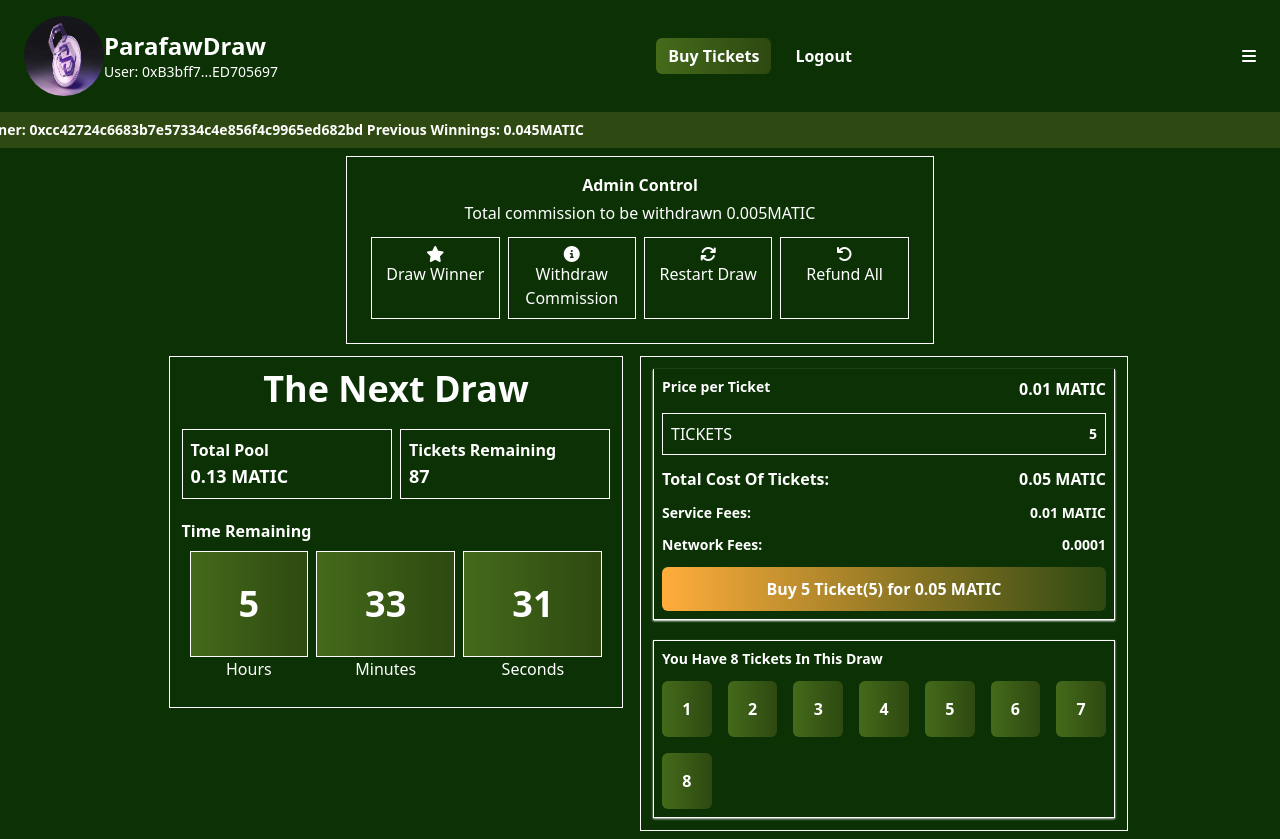
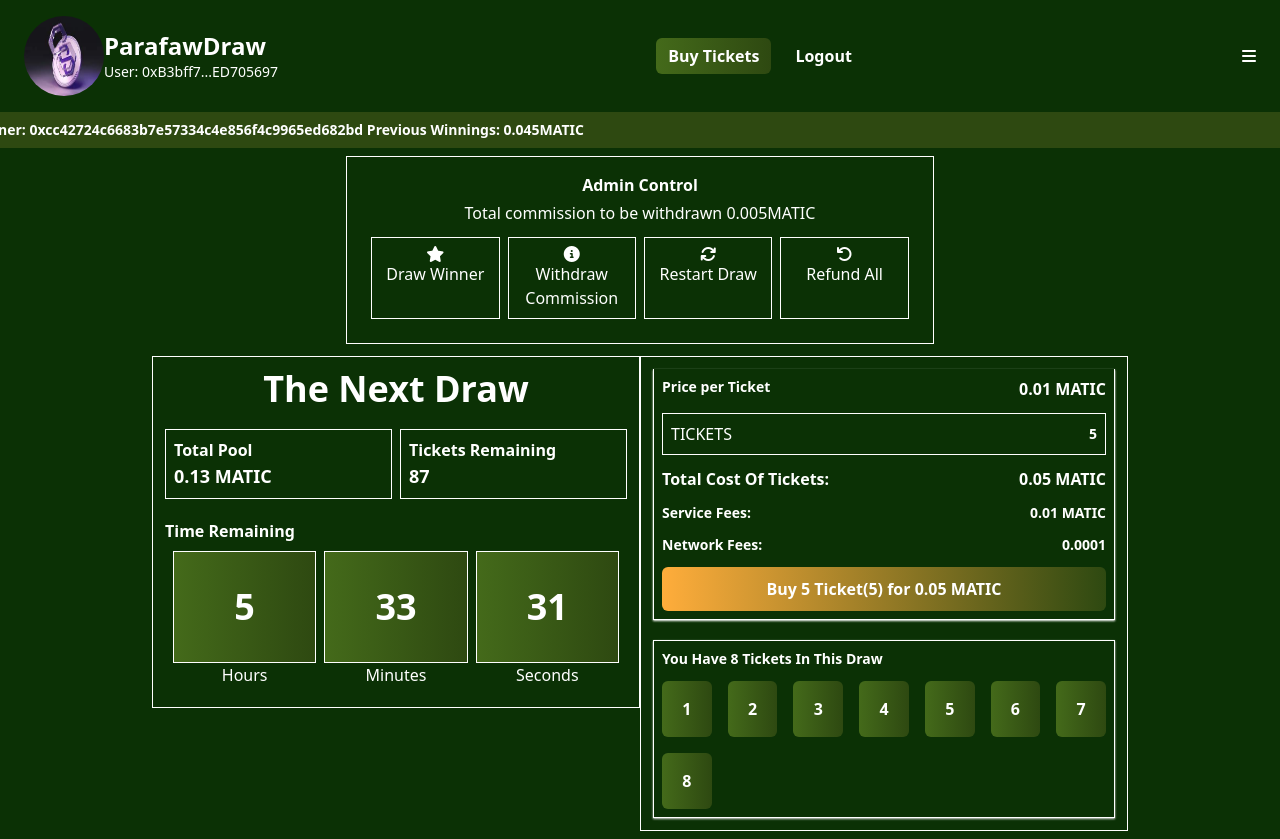
Before and after one commit to ekoxyprince/lottery-app-web3, a React (Vite) app: page / in a window 1280 px wide. Built offline with nearby package versions, Linux system fonts and the light colour scheme.

Commit message:
Initial commit

```diff
--- a/src/assets/css/main.css
+++ b/src/assets/css/main.css
@@ -593,6 +593,14 @@ video {
   height: 80px;
 }
 
+.h-\[10rem\] {
+  height: 10rem;
+}
+
+.h-\[5rem\] {
+  height: 5rem;
+}
+
 .max-h-\[22rem\] {
   max-height: 22rem;
 }
@@ -611,6 +619,10 @@ video {
 
 .w-\[80px\] {
   width: 80px;
+}
+
+.w-1\/3 {
+  width: 33.333333%;
 }
 
 .min-w-\[100\%\] {
@@ -892,6 +904,14 @@ body{
     display: flex;
   }
 
+  .md\:h-\[8rem\] {
+    height: 8rem;
+  }
+
+  .md\:h-\[7rem\] {
+    height: 7rem;
+  }
+
   .md\:w-1\/2 {
     width: 50%;
   }
@@ -905,4 +925,14 @@ body{
     margin-top: calc(0px * calc(1 - var(--tw-space-y-reverse)));
     margin-bottom: calc(0px * var(--tw-space-y-reverse));
   }
+
+  .md\:px-12 {
+    padding-left: 3rem;
+    padding-right: 3rem;
+  }
+
+  .md\:py-8 {
+    padding-top: 2rem;
+    padding-bottom: 2rem;
+  }
 }
--- a/src/components/layout/Hero.tsx
+++ b/src/components/layout/Hero.tsx
@@ -48,7 +48,7 @@ const Hero = ()=>{
             </div>
             <div className="flex flex-col space-y-3 md:flex-row md:space-y-0">
                    <div className="w-[100%] md:w-1/2 flex justify-center max-h-[22rem]">
-                    <div className="border border-white flex flex-col p-3 space-y-5">
+                    <div className="min-w-[100%] border border-white flex flex-col p-3 space-y-5">
                     <h2 className="text-4xl font-bold text-center">The Next Draw</h2>
                     <div className="flex space-x-2">
                      <div className="w-1/2 border border-white p-2">
@@ -63,20 +63,20 @@ const Hero = ()=>{
                     <div>
                     <h4 className="font-bold">Time Remaining</h4>
                     <div className="flex p-2 space-x-2">
-                <div className="flex flex-col items-center  max-w-1/3">
-                   <div className="bg-gradient-to-r from-lightGreen to-heavyGreen border border-white flex flex-col px-12 py-8 items-center">
+                <div className="flex flex-col items-center  w-1/3">
+                   <div className="bg-gradient-to-r from-lightGreen to-heavyGreen border border-white flex flex-col w-[100%] h-[5rem] md:h-[7rem] justify-center items-center">
                    <h2 className="text-4xl font-bold">{timer.h}</h2>
                    </div>
                    <h2 className="">Hours</h2>
                 </div>
-                <div className="flex flex-col items-center  max-w-1/3">
-                   <div className="bg-gradient-to-r from-lightGreen to-heavyGreen border border-white flex flex-col px-12 py-8 items-center">
+                <div className="flex flex-col items-center  w-1/3">
+                   <div className="bg-gradient-to-r from-lightGreen to-heavyGreen border border-white flex flex-col w-[100%] h-[5rem] md:h-[7rem] justify-center items-center">
                    <h2 className="text-4xl font-bold">{timer.m}</h2>
                    </div>
                    <h2 className="">Minutes</h2>
                 </div>
-                <div className="flex flex-col items-center max-w-1/3">
-                   <div className="bg-gradient-to-r from-lightGreen to-heavyGreen border border-white flex flex-col px-12 py-8 items-center">
+                <div className="flex flex-col items-center w-1/3">
+                   <div className="bg-gradient-to-r from-lightGreen to-heavyGreen border border-white flex flex-col w-[100%] h-[5rem] md:h-[7rem] justify-center items-center">
                    <h2 className="text-4xl font-bold">{timer.s}</h2>
                    </div>
                    <h2 className="">Seconds</h2>
--- a/src/components/ui/Marque.tsx
+++ b/src/components/ui/Marque.tsx
@@ -6,7 +6,7 @@ interface MarqueeProps {
 
 const Marquee: React.FC<MarqueeProps> = ({ children }) => {
   return (
-    <div className="marquee bg-heavyGreen py-2 font-bold text-sm">
+    <div className="marquee bg-heavyGreen py-2 font-bold text-sm w-[100%]">
       <div className="marquee-content">{children}</div>
     </div>
   );
```
